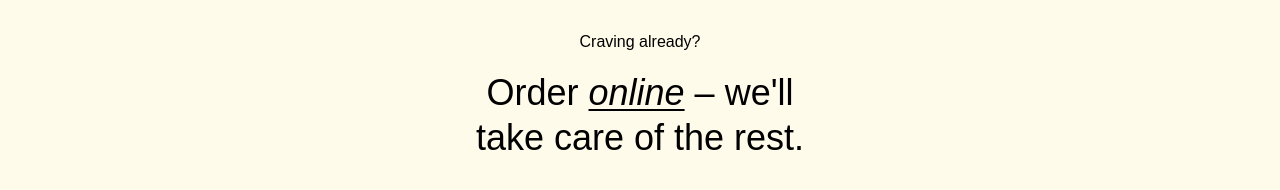
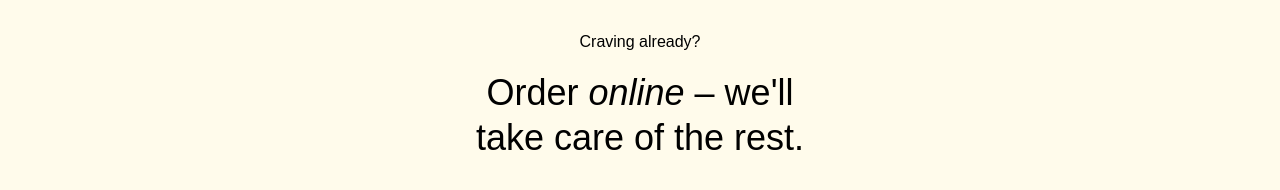
Before and after one commit to ValentinaValverde/the-clock-on-cedar-lane, a Next.js app: page / in a window 1280 px wide. Shown: the part 3359-3549 px from the top of the page. Built offline with nearby package versions, Linux system fonts and the light colour scheme.

Commit message:
Small tweak to cta / ordering section

```diff
--- a/app/components/CTASection.tsx
+++ b/app/components/CTASection.tsx
@@ -2,21 +2,15 @@ export default function CTASection() {
   return (
     <section className="bg-light-green px-6 py-16 md:py-24">
       <article className="max-w-3xl mx-auto text-center">
-        <p className="text-sm md:text-base text-black mb-4">
-          Craving already?
-        </p>
+        <p className="text-sm md:text-base text-black mb-4">Craving already?</p>
         <h2 className="text-2xl md:text-3xl lg:text-4xl text-black leading-tight">
-          Order{' '}
-          <em className="italic underline decoration-2 underline-offset-4">
-            online
-          </em>{' '}
-          – we&apos;ll
+          Order <em className="italic">online</em> – we&apos;ll
           <br className="hidden md:block" />
           take care of the rest.
         </h2>
         <a
           href="/order"
-          className="inline-block mt-8 rounded-full bg-dark-green px-8 py-3 text-light-green font-medium transition-opacity hover:opacity-90"
+          className="inline-block mt-8 rounded-full bg-dark-green px-8 py-3 text-light-green"
         >
           Order Now
         </a>
```
